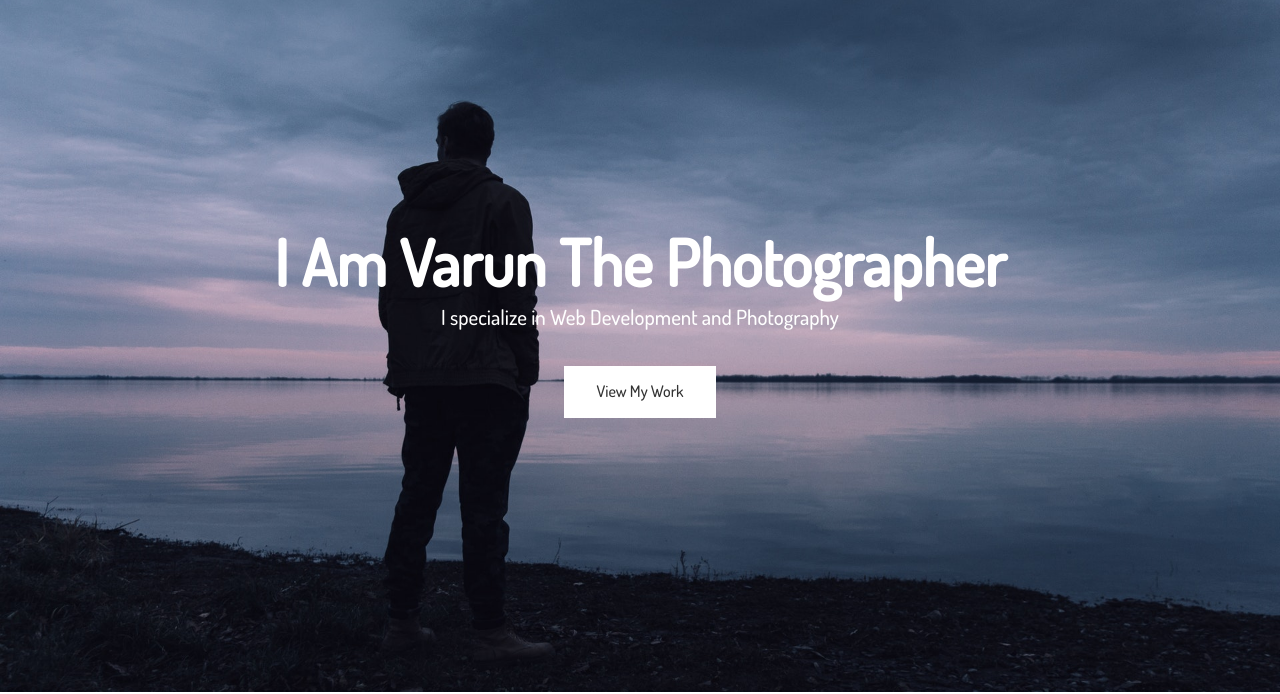
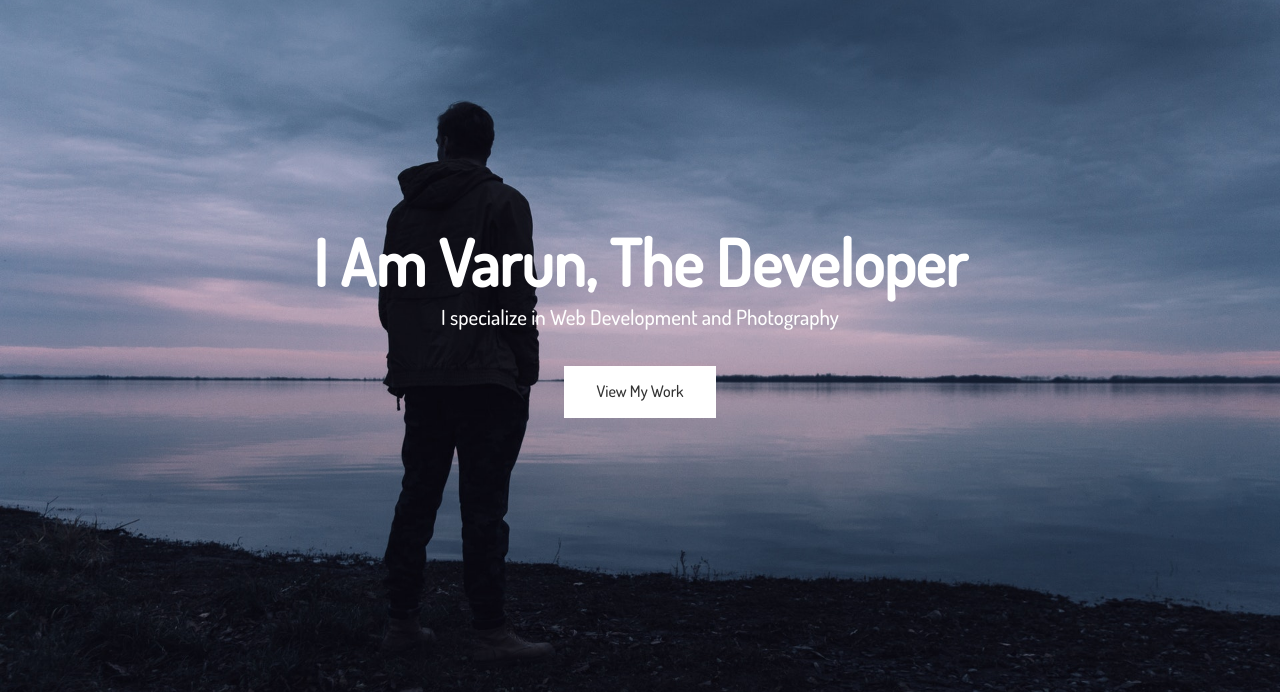
Before and after one commit to varuntv97/portfolio_website, a website: page dist/index.html in a window 1280 px wide. Shown: the part 108-802 px from the top of the page. Drawn offline with Linux system fonts and the light colour scheme.

Commit message:
updated form

```diff
--- a/dist/index.html
+++ b/dist/index.html
@@ -31,11 +31,11 @@
         </nav>
         <div class="header-content">
           <h1>
-            I Am Varun The
+            I Am Varun, The
             <span
               class="txt-type"
               data-wait="3000"
-              data-words='["Photographer", "Designer", "Developer"]'
+              data-words='["Developer", "Designer", "Traveller","Student"]'
             ></span>
           </h1>
           <p class="lead">I specialize in Web Development and Photography</p>
```
